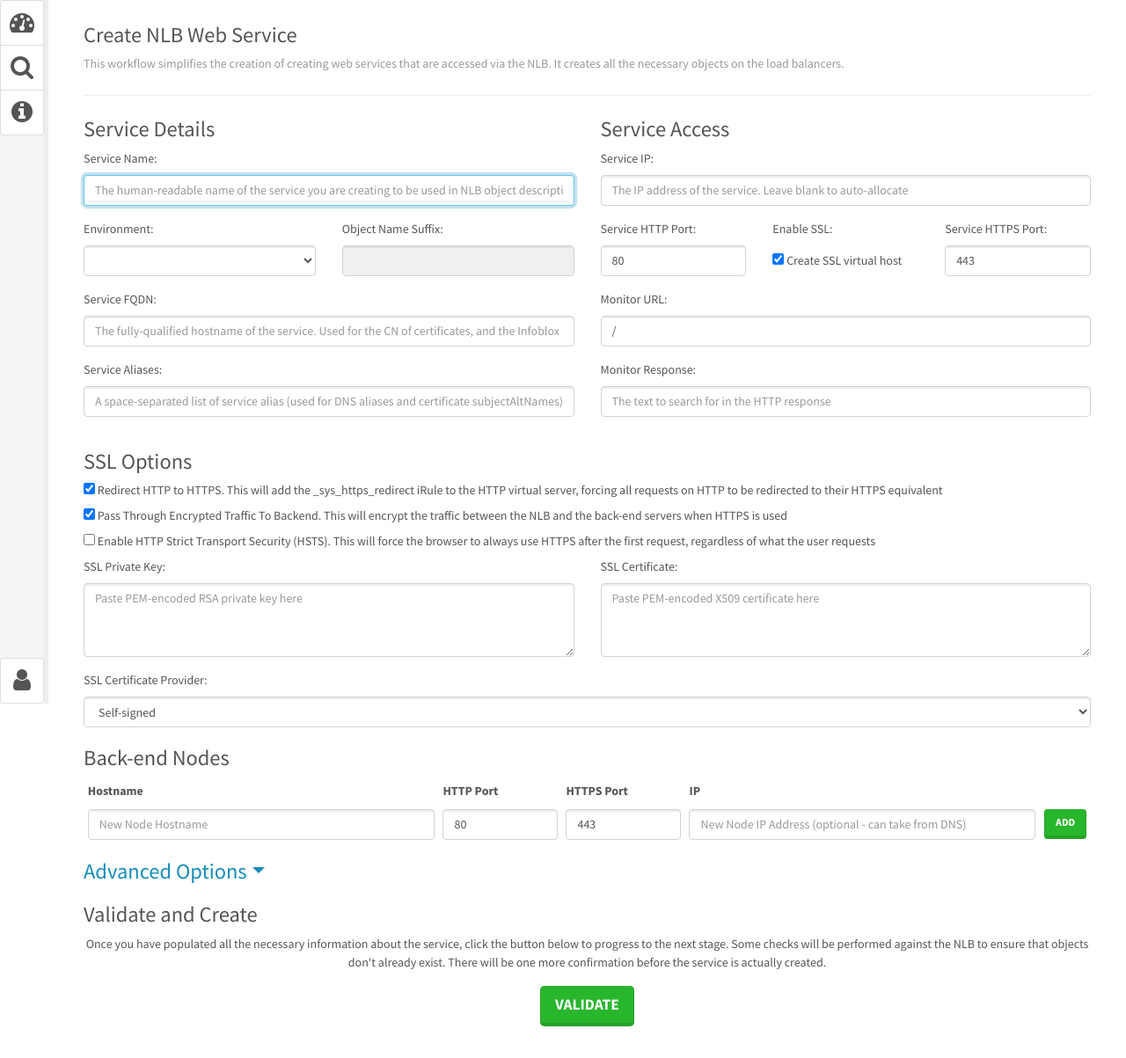
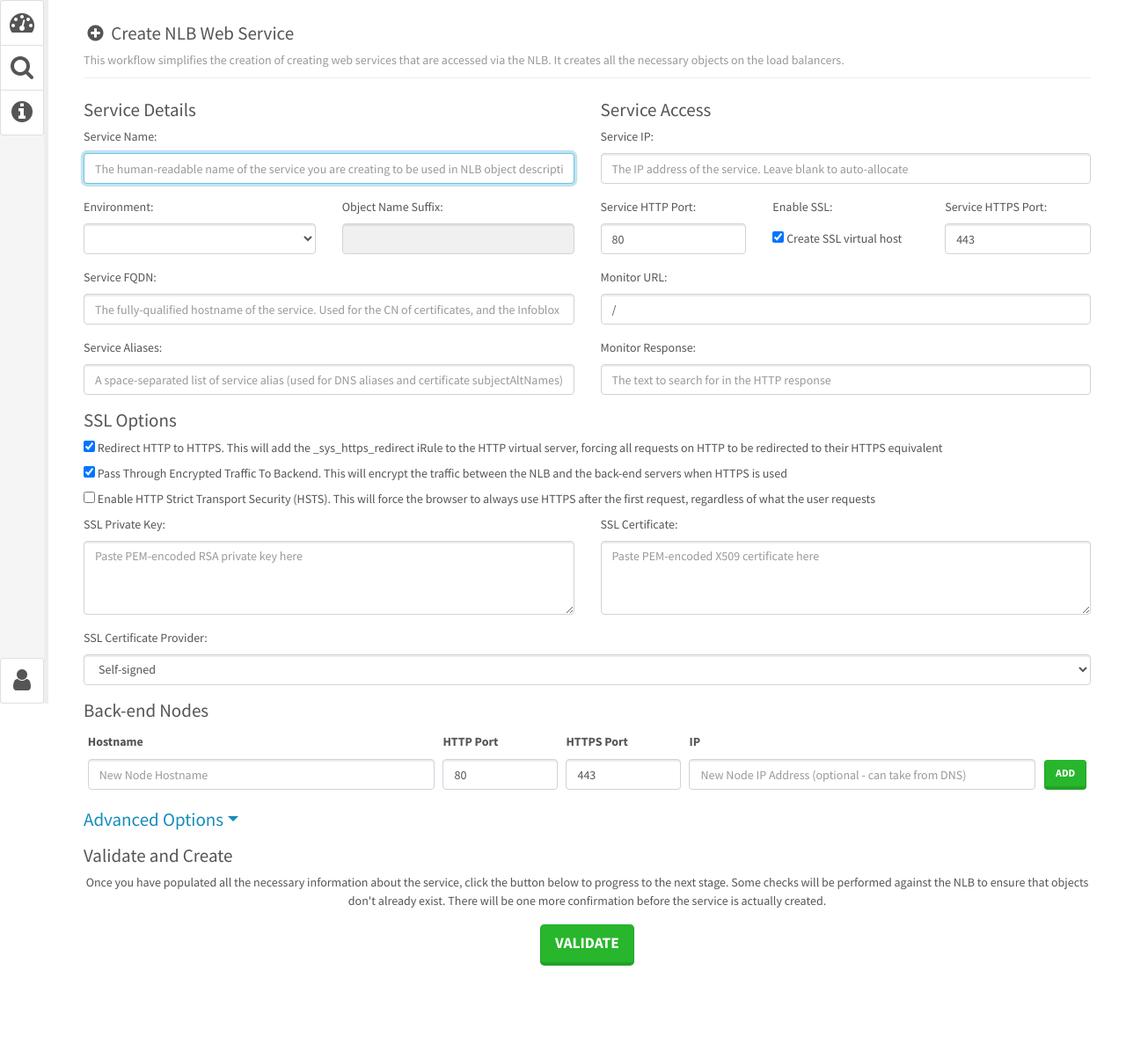
Before and after one commit to southampton/cortex, a Python web app: template workflows/nlbweb/templates/nlbweb.html in a window 1280 px wide. Shown: the whole page at 88% size. After the commit the page ends 1098 px from the top, so only its background shows below. Run offline with Jinja, Linux system fonts and the light colour scheme; the template is opened without the code that fills it, so the values that code supplies are empty.

Commit message:
Making workflow headings consistent size with everything else in the app

```diff
--- a/workflows/buildvm/templates/sandbox.html
+++ b/workflows/buildvm/templates/sandbox.html
@@ -12,8 +12,8 @@
 {% block body %}
 
 <div class="page-header">
-<h3><i class="fa fa-plus-circle fa-fw"></i> Create Sandbox Virtual Machine</h3>
-<p class="text-muted">This workflow will create a VM on the sandbox environment. A hostname will be automatically allocated from the 'play' group, and the VM will be configured to use DHCP. A ServiceNow CI will also be created automatically.</p>
+<h4><i class="fa fa-plus-circle fa-fw"></i> Create Sandbox Virtual Machine</h4>
+<div class="text-muted">This workflow will create a VM on the sandbox environment. A hostname will be automatically allocated from the 'play' group, and the VM will be configured to use DHCP. A ServiceNow CI will also be created automatically.</div>
 </div>
 
 <style type="text/css">
--- a/workflows/buildvm/templates/standard.html
+++ b/workflows/buildvm/templates/standard.html
@@ -11,8 +11,8 @@
 {% block body %}
 
 <div class="page-header">
-<h3><i class="fa fa-plus-circle fa-fw"></i> Create Standard Virtual Machine</h3>
-<p class="text-muted">This workflow will create a VM on the production environment. A hostname will be automatically allocated from the 'srv' group, and will automatically have an IP address assigned from Infoblox. A ServiceNow CI will also be created.</p>
+<h4><i class="fa fa-plus-circle fa-fw"></i> Create Standard Virtual Machine</h4>
+<div class="text-muted">This workflow will create a VM on the production environment. A hostname will be automatically allocated from the 'srv' group, and will automatically have an IP address assigned from Infoblox. A ServiceNow CI will also be created.</div>
 </div>
 
 <style type="text/css">
--- a/workflows/newserver/templates/create.html
+++ b/workflows/newserver/templates/create.html
@@ -6,8 +6,8 @@
 {% block body %}
 
 <div class="page-header">
-<h3>Create System Record</h3>
-<p class="text-muted">This workflow will allocate a hostname, allocate an IP address by creating a Host object in Infoblox, and create a ServiceNow CI for the newly created server, linking it to a ServiceNow task. Options marked with<span class="required">*</span> are required.</p>
+<h4><i class="fa fa-plus-circle fa-fw"></i> Create System Record</h4>
+<div class="text-muted">This workflow will allocate a hostname, allocate an IP address by creating a Host object in Infoblox, and create a ServiceNow CI for the newly created server, linking it to a ServiceNow task. Options marked with<span class="required">*</span> are required.</div>
 </div>
 
 <style type="text/css">
@@ -104,7 +104,7 @@ span.required
 						<option value="{{ network.id }}"{% if default_network == network.id %} selected="selected"{% endif %}>{{ network.name }}</option>
 {%- endfor %}
 					</select>
-					<h5 style="font-weight:bold">DNS Domain<span class="required">*</span></h5>
+					<h5 class="mt-3" style="font-weight:bold">DNS Domain<span class="required">*</span></h5>
 					<select class="selectpicker" name="domain" id="domain">
 {%- if not default_domain %}
 						<option></option>
--- a/workflows/nlbweb/templates/nlbweb.html
+++ b/workflows/nlbweb/templates/nlbweb.html
@@ -7,21 +7,15 @@
 <div class="page-header">
 {#- Commenting this out currently as it's not done yet -#}
 {#- <button class="btn btn-sm btn-primary pull-right">Load from file</button> -#}
-<h3>Create NLB Web Service</h3>
-<p class="text-muted">This workflow simplifies the creation of creating web services that are accessed via the NLB. It creates all the necessary objects on the load balancers.</p>
+<h4><i class="fa fa-plus-circle fa-fw"></i> Create NLB Web Service</h4>
+<div class="text-muted">This workflow simplifies the creation of creating web services that are accessed via the NLB. It creates all the necessary objects on the load balancers.</div>
 </div>
-<style type="text/css">
-h3
-{
-	margin-top: 20px;
-}
-</style>
 <form id="nlb_form" method="POST" role="form">
 	<input type="hidden" name="_csrf_token" value="{{ csrf_token() }}" />
 	<div class="row">
 		<div class="col-md-6">
 			<div class="row">
-				<div class="col-md-12"><h3 style="margin-top:0px">Service Details</h3></div>
+				<div class="col-md-12"><h4 style="margin-top:0px">Service Details</h4></div>
 				<div class="col-md-12 form-group">
 					<label for="service">Service Name:</label>
 					<input class="form-control" name="service" id="service" placeholder="The human-readable name of the service you are creating to be used in NLB object descriptions e.g. Corporate Website" required="required" autofocus {% if 'service' in values %}value="{{ values['service'] }}" {% endif %}/>
@@ -50,7 +44,7 @@ h3
 		</div>
 		<div class="col-md-6">
 			<div class="row">
-				<div class="col-md-12"><h3 style="margin-top:0px">Service Access</h3></div>
+				<div class="col-md-12"><h4 style="margin-top:0px">Service Access</h4></div>
 				<div class="col-md-12 form-group">
 					<label for="ip">Service IP:</label>
 					<input class="form-control" name="ip" id="ip" placeholder="The IP address of the service. Leave blank to auto-allocate" {% if 'ip' in values %}value="{{ values['ip'] }}" {% endif %}/>
@@ -78,7 +72,7 @@ h3
 			</div>
 		</div>
 	</div>
-	<h3 id="ssl_options_head"{% if 'enable_ssl' in values and not values['enable_ssl'] %} style="display:none"{% endif %}>SSL Options</h3>
+	<h4 id="ssl_options_head"{% if 'enable_ssl' in values and not values['enable_ssl'] %} style="display:none"{% endif %}>SSL Options</h4>
 	<div class="row" id="ssl_options"{% if 'enable_ssl' in values and not values['enable_ssl'] %} style="display:none"{% endif %}>
 		<div class="col-md-12">
 			<label for="redirect_http"><input type="checkbox" id="redirect_http" name="redirect_http" {% if 'redirect_http' not in values or ('redirect_http' in values and values['redirect_http']) %}checked="checked" {% endif %}/> Redirect HTTP to HTTPS. This will add the _sys_https_redirect iRule to the HTTP virtual server, forcing all requests on HTTP to be redirected to their HTTPS equivalent</label>
@@ -112,9 +106,9 @@ h3
 			</select>
 		</div>
 	</div>
-	<h3>Back-end Nodes</h3>
 	<div class="row">
 		<div class="col-md-12">
+			<h4 class="mt-3">Back-end Nodes</h4>
 			<table class="table table-sm table-striped">
 				<thead>
 					<tr>
@@ -166,7 +160,7 @@ h3
 		</div>
 	</div>
 	<div id="accordion">
-		<a href="#" data-toggle="collapse" data-target="#advanced"><h3 class="list-group-item dropdown-toggle" style="margin-top:0px; padding: 0px; border: 0px;">Advanced Options</span></h3></a>
+		<a href="#" data-toggle="collapse" data-target="#advanced"><h4 class="list-group-item dropdown-toggle" style="margin-top:0px; padding: 0px; border: 0px;">Advanced Options</span></h4></a>
 		<div class="row collapse" id="advanced" style="padding: 15px;" aria-labelledby="advanced-settings" data-parent="#accordion">
 			<div class="col-md-12 form-group">
 				<label for="outage_page">Outage Page URL:</label>
@@ -193,11 +187,11 @@ h3
 			</div>
 		</div>
 	</div>
-	<h3>Validate and Create</h3>
+	<h4 class="mt-3">Validate and Create</h4>
 	<div class="row">
 		<div class="col-md-12">
 			<p style="text-align:center">Once you have populated all the necessary information about the service, click the button below to progress to the next stage. Some checks will be performed against the NLB to ensure that objects don't already exist. There will be one more confirmation before the service is actually created.</p>
-			<p style="text-align:center"><input type="submit" class="btn btn-lg btn-success" value="validate" name="submit" id="submit" /></p>
+			<p style="text-align:center"><input type="submit" class="btn btn-lg btn-success" value="Validate" name="submit" id="submit" /></p>
 		</div>
 	</div>
 </form>
--- a/workflows/nlbweb/templates/validate.html
+++ b/workflows/nlbweb/templates/validate.html
@@ -5,7 +5,7 @@
 {% endblock %}
 {% block body %}
 <div class="page-header">
-<h3>Create NLB Web Service</h3>
+<h4><i class="fa fa-plus-circle fa-fw"></i> Create NLB Web Service</h4>
 </div>
 <div class="row">
 	<div class="col-md-{% if details.ssl == 1 %}9{% else %}12{% endif %}">
```
Also changed, not shown: workflows/certmgr/templates/create.html (+12 -11 lines), workflows/snapshot/templates/create.html (+5 -5 lines).
